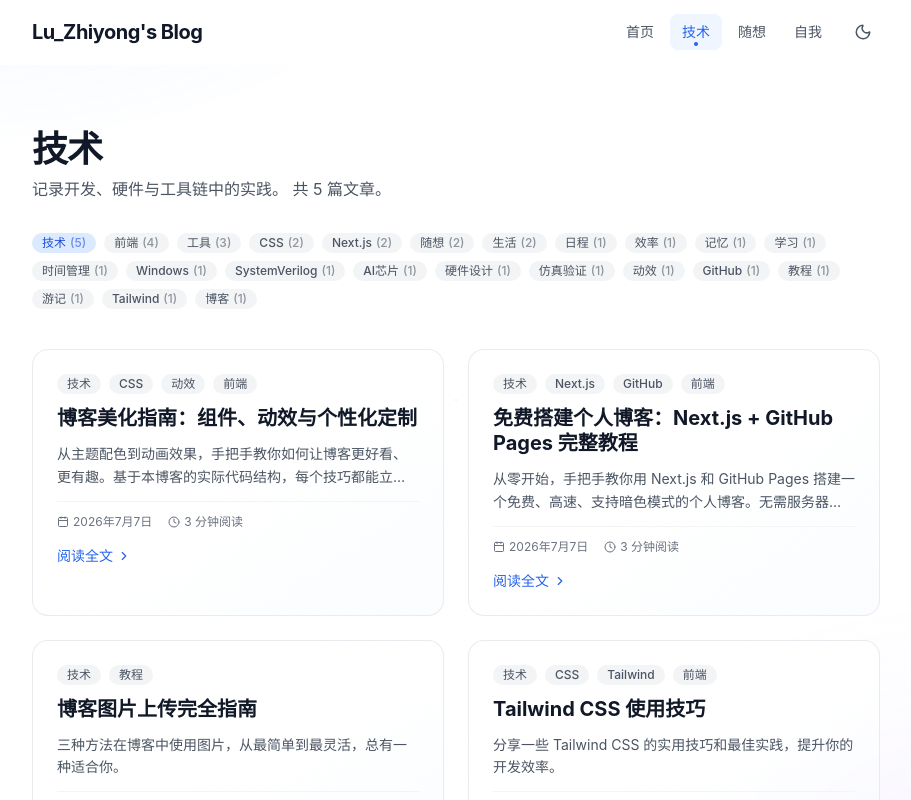
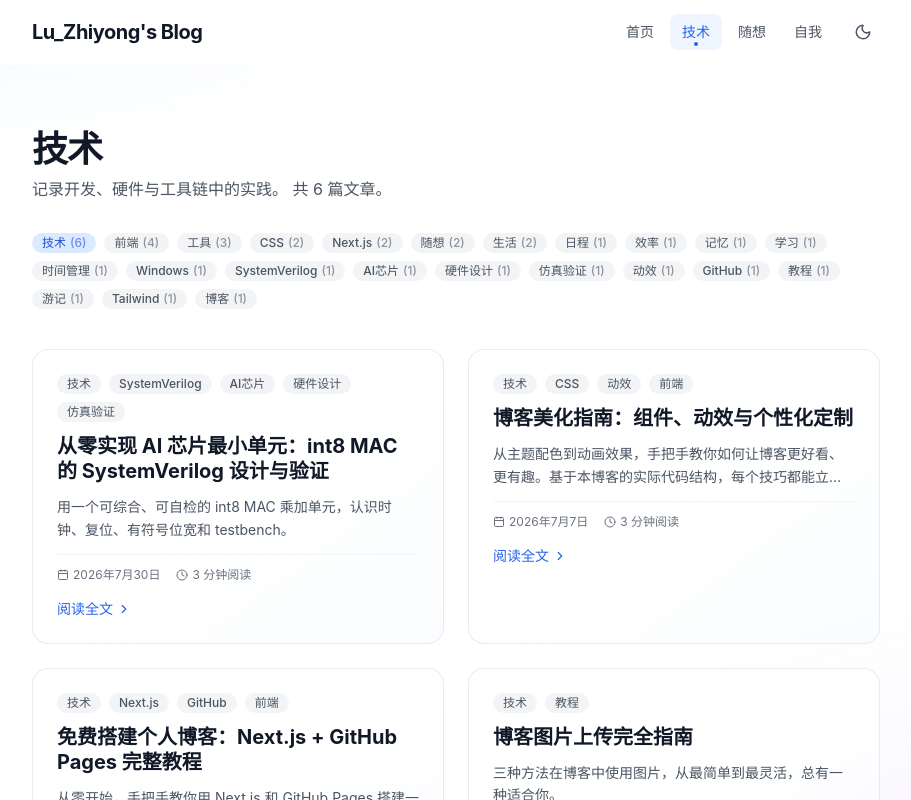
Before and after one commit to LZY041017/blog, a Next.js app: page /tech in a window 1280 px wide. Shown: the top 800 px of the page, without its empty margins (184-1095 px from the left). Built offline with nearby package versions, Linux system fonts and the light colour scheme.

Commit message:
Fix tags comments and post card navigation

```diff
--- a/app/tags/[tag]/page.tsx
+++ b/app/tags/[tag]/page.tsx
@@ -8,7 +8,9 @@ interface Props {
 }
 
 export async function generateStaticParams() {
-  return getAllTags().map((tag) => ({ tag: encodeURIComponent(tag.name) }));
+  // Return the raw segment. Next.js performs URL encoding when it writes the
+  // static export; encoding it here makes non-ASCII tags get encoded twice.
+  return getAllTags().map((tag) => ({ tag: tag.name }));
 }
 
 export async function generateMetadata({ params }: Props): Promise<Metadata> {
--- a/components/Comment.tsx
+++ b/components/Comment.tsx
@@ -12,6 +12,18 @@ export default function Comment() {
 
   useEffect(() => {
     if (!mounted || !containerRef.current) return;
+
+    const getTheme = () =>
+      document.documentElement.classList.contains("dark") ? "dark" : "light";
+    const sendTheme = (theme: string) => {
+      const iframe = containerRef.current?.querySelector<HTMLIFrameElement>(
+        "iframe.giscus-frame",
+      );
+      iframe?.contentWindow?.postMessage(
+        { giscus: { setConfig: { theme } } },
+        "https://giscus.app",
+      );
+    };
 
     // 清除已有的 Giscus（防止重复加载）
     const existing = containerRef.current.querySelector("script");
@@ -28,12 +40,27 @@ export default function Comment() {
     script.setAttribute("data-reactions-enabled", "1");
     script.setAttribute("data-emit-metadata", "0");
     script.setAttribute("data-input-position", "bottom");
-    script.setAttribute("data-theme", "preferred_color_scheme");
+    script.setAttribute("data-theme", getTheme());
     script.setAttribute("data-lang", "zh-CN");
     script.setAttribute("crossorigin", "anonymous");
     script.async = true;
 
     containerRef.current.appendChild(script);
+
+    const observer = new MutationObserver(() => {
+      const theme = getTheme();
+      sendTheme(theme);
+      window.setTimeout(() => sendTheme(theme), 250);
+    });
+    observer.observe(document.documentElement, { attributes: true, attributeFilter: ["class"] });
+
+    // The iframe is created asynchronously after the script loads.
+    const initialTheme = getTheme();
+    const timer = window.setTimeout(() => sendTheme(initialTheme), 500);
+    return () => {
+      observer.disconnect();
+      window.clearTimeout(timer);
+    };
   }, [mounted]);
 
   return (
@@ -41,7 +68,7 @@ export default function Comment() {
       <h2 className="text-xl font-bold text-gray-900 dark:text-white mb-6">
         评论
       </h2>
-      <div ref={containerRef} />
+      <div ref={containerRef} className="giscus-shell" />
     </div>
   );
 }
--- a/components/PostCard.tsx
+++ b/components/PostCard.tsx
@@ -14,9 +14,14 @@ export default function PostCard({ post }: PostCardProps) {
   const readingTime = post.content ? getReadingTime(post.content) : null;
 
   return (
-    <article className="group flex h-full flex-col border border-gray-200/80 dark:border-gray-800/80 rounded-2xl p-6 hover:-translate-y-1 hover:border-primary-300 dark:hover:border-primary-700 hover:shadow-xl hover:shadow-primary-500/5 transition-all duration-300 bg-gradient-to-br from-white via-white to-blue-50/30 dark:from-gray-900 dark:via-gray-900 dark:to-blue-950/20">
+    <article className="group relative flex h-full flex-col border border-gray-200/80 dark:border-gray-800/80 rounded-2xl p-6 hover:-translate-y-1 hover:border-primary-300 dark:hover:border-primary-700 hover:shadow-xl hover:shadow-primary-500/5 transition-all duration-300 bg-gradient-to-br from-white via-white to-blue-50/30 dark:from-gray-900 dark:via-gray-900 dark:to-blue-950/20">
+      <Link
+        href={`/posts/${post.slug}`}
+        aria-label={`阅读文章：${post.title}`}
+        className="absolute inset-0 z-0 rounded-2xl"
+      />
       {post.cover && (
-        <Link href={`/posts/${post.slug}`} className="block -mx-6 -mt-6 mb-5 overflow-hidden rounded-t-xl">
+        <Link href={`/posts/${post.slug}`} className="relative z-20 block -mx-6 -mt-6 mb-5 overflow-hidden rounded-t-xl">
           <img
             src={post.cover}
             alt={post.title}
@@ -25,10 +30,10 @@ export default function PostCard({ post }: PostCardProps) {
         </Link>
       )}
 
-      <div className="flex h-full flex-col space-y-3">
+      <div className="relative z-10 flex h-full flex-col space-y-3 pointer-events-none">
         {/* Tags */}
         {post.tags.length > 0 && (
-          <div className="flex flex-wrap gap-2">
+          <div className="flex flex-wrap gap-2 pointer-events-auto">
             {post.tags.map((tag) => (
               <TagBadge key={tag} tag={tag} />
             ))}
@@ -39,7 +44,7 @@ export default function PostCard({ post }: PostCardProps) {
         <h2 className="text-xl font-bold leading-tight">
           <Link
             href={`/posts/${post.slug}`}
-            className="text-gray-900 dark:text-white hover:text-primary-600 dark:hover:text-primary-400 transition-colors"
+            className="pointer-events-auto text-gray-900 dark:text-white hover:text-primary-600 dark:hover:text-primary-400 transition-colors"
           >
             {post.title}
           </Link>
@@ -71,7 +76,7 @@ export default function PostCard({ post }: PostCardProps) {
         {/* Read more */}
         <Link
           href={`/posts/${post.slug}`}
-          className="mt-auto inline-flex items-center gap-1 pt-1 text-sm font-medium text-primary-600 dark:text-primary-400 hover:text-primary-700 dark:hover:text-primary-300 transition-colors"
+          className="pointer-events-auto mt-auto inline-flex items-center gap-1 pt-1 text-sm font-medium text-primary-600 dark:text-primary-400 hover:text-primary-700 dark:hover:text-primary-300 transition-colors"
         >
           阅读全文
           <ChevronRight size={14} />
--- a/components/TagBadge.tsx
+++ b/components/TagBadge.tsx
@@ -15,7 +15,7 @@ export default function TagBadge({ tag, active = false, count }: TagBadgeProps)
 
   return (
     <Link
-      href={`/tags/${encodeURIComponent(tag)}`}
+      href={`/tags/${encodeURIComponent(tag)}/`}
       className={`${baseClasses} ${activeClasses}`}
     >
       {tag}
--- a/content/posts/int8-mac-systemverilog.md
+++ b/content/posts/int8-mac-systemverilog.md
@@ -2,7 +2,7 @@
 title: "从零实现 AI 芯片最小单元：int8 MAC 的 SystemVerilog 设计与验证"
 date: "2026-07-30"
 description: "用一个可综合、可自检的 int8 MAC 乘加单元，认识时钟、复位、有符号位宽和 testbench。"
-tags: ["SystemVerilog", "AI芯片", "硬件设计", "仿真验证"]
+tags: ["技术", "SystemVerilog", "AI芯片", "硬件设计", "仿真验证"]
 author: "Lu Zhiyong"
 ---
 
--- a/next.config.ts
+++ b/next.config.ts
@@ -2,6 +2,8 @@ import type { NextConfig } from "next";
 
 const nextConfig: NextConfig = {
   output: "export",
+  // GitHub Pages uses directory indexes for exported routes such as /tags/技术/.
+  trailingSlash: true,
   images: {
     unoptimized: true,
   },
```
Also changed, not shown: 1 other file (tests, documents, lock files or other folders).
